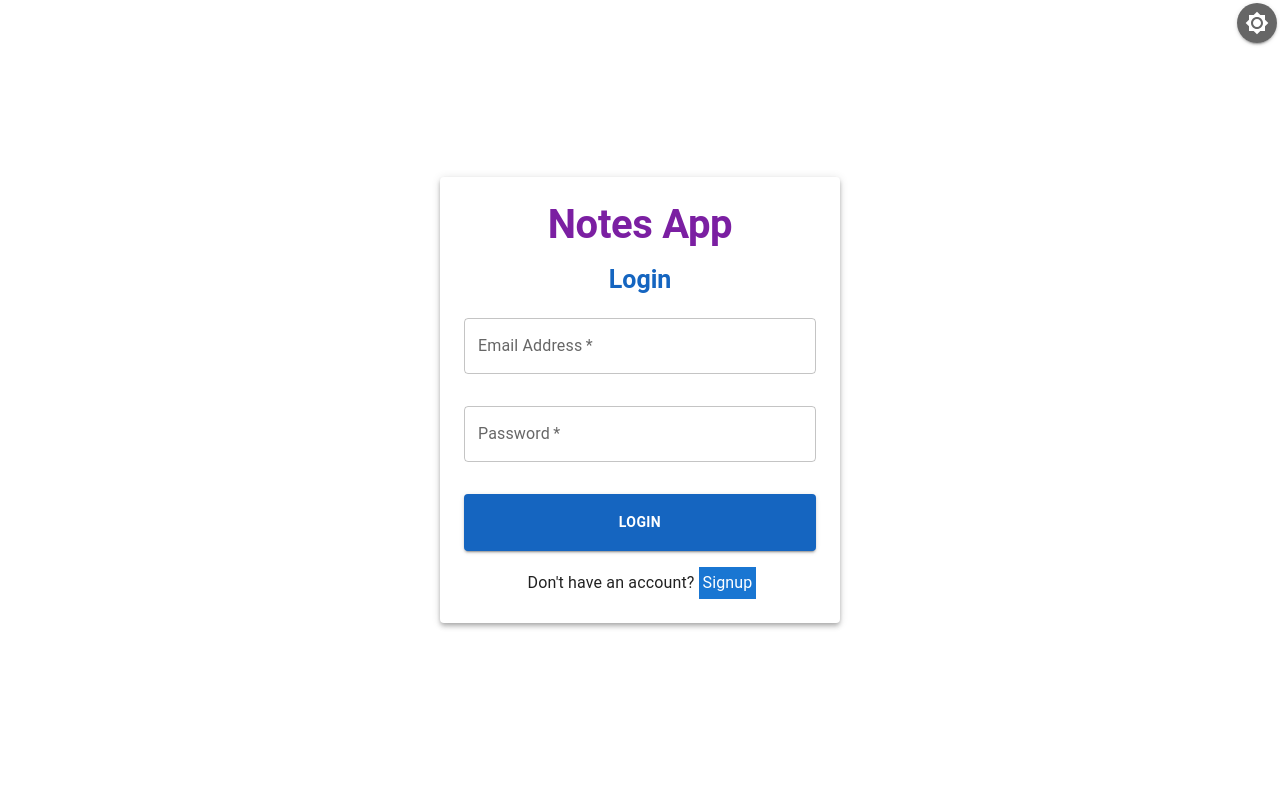
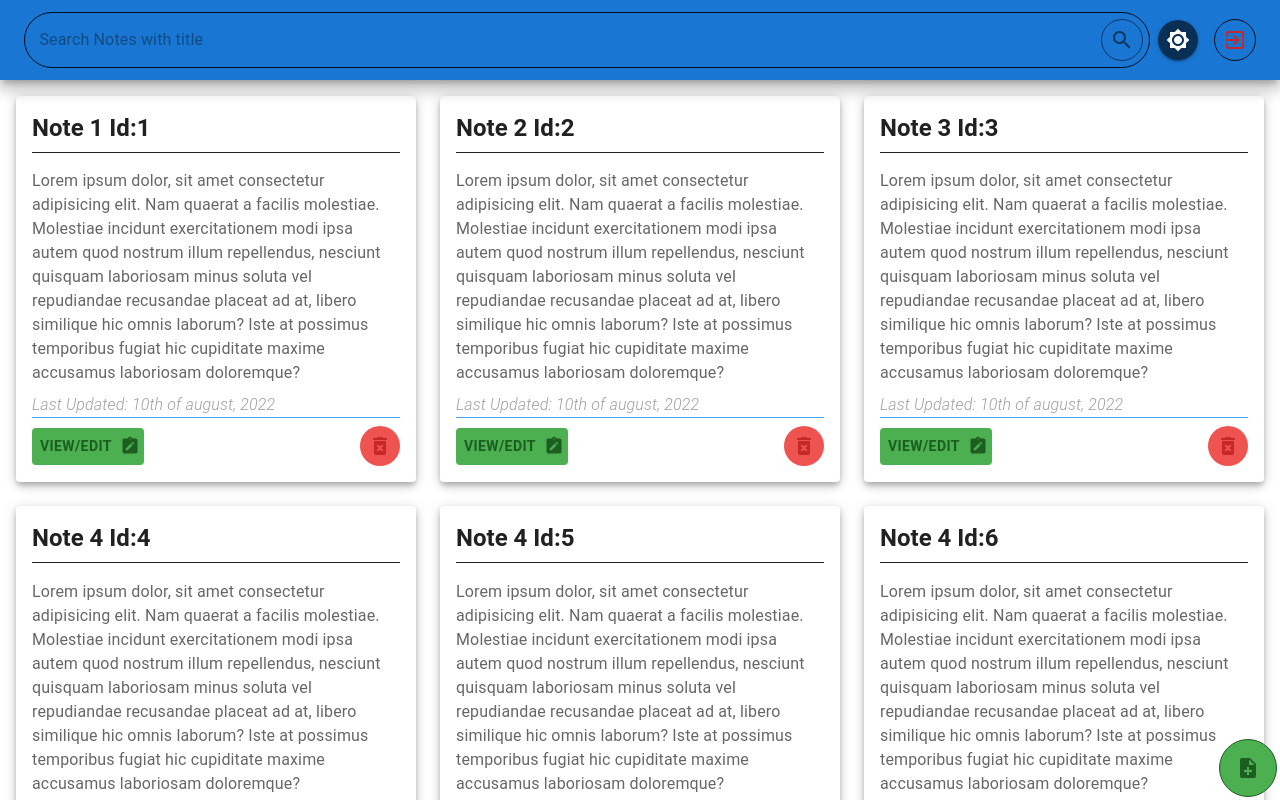
Before and after one commit to Folareen/sleek-notes, a React (Create React App) app: page / in a window 1280 px wide. Shown: the top 800 px of the page. Built offline with nearby package versions, Linux system fonts and the light colour scheme.

Commit message:
temporarily routed notespreview page as homepage

```diff
--- a/src/App.js
+++ b/src/App.js
@@ -23,7 +23,7 @@ export default function App() {
     <ThemeProvider theme={theme}>
       <CssBaseline />
       <Router>
-        {true ? (
+        {false ? (
           <>
             <Box
               sx={{
```
